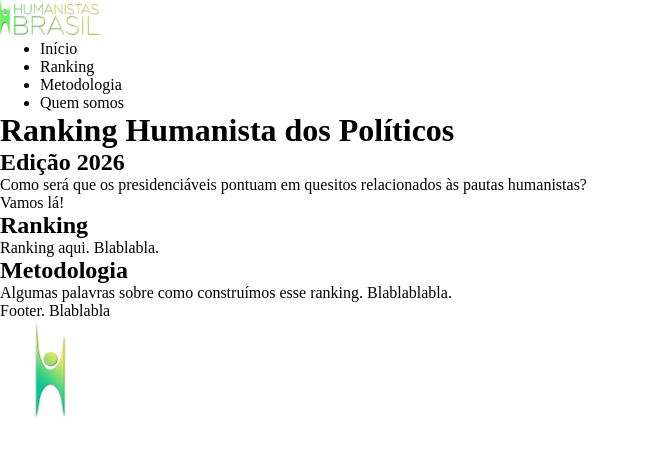
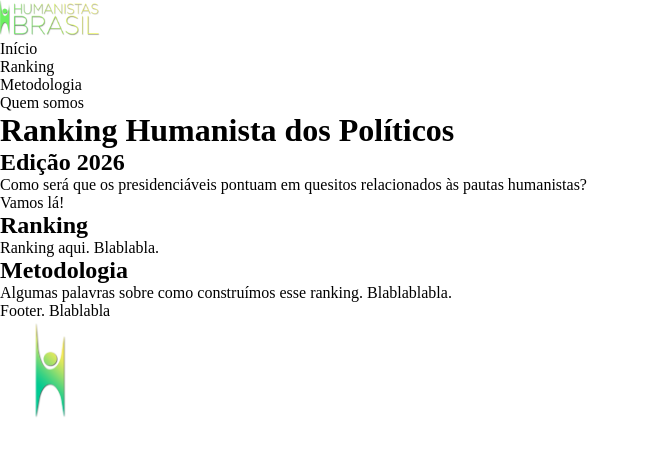
Before and after one commit to NehGuk/humanist-ranking-2026, a React (Vite) app: page / in a window 1280 px wide. Shown: the top 456 px of the page, without its empty margins (0-649 px from the left). Built offline with nearby package versions, Linux system fonts and the light colour scheme.

Commit message:
Erases default Vite styling

```diff
--- a/src/index.css
+++ b/src/index.css
@@ -1,6 +1,6 @@
 * {
   margin: 0;
-  paddin: 0;
+  padding: 0;
   box-sizing: border-box;
 }
 
```
